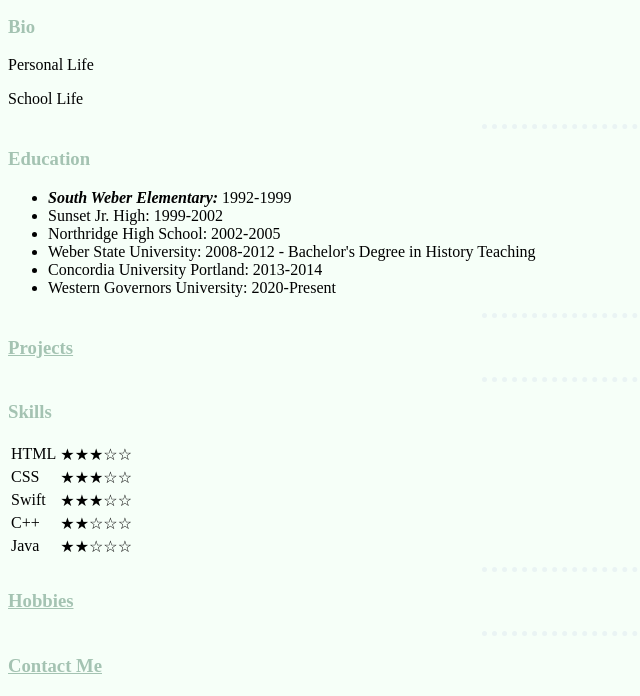
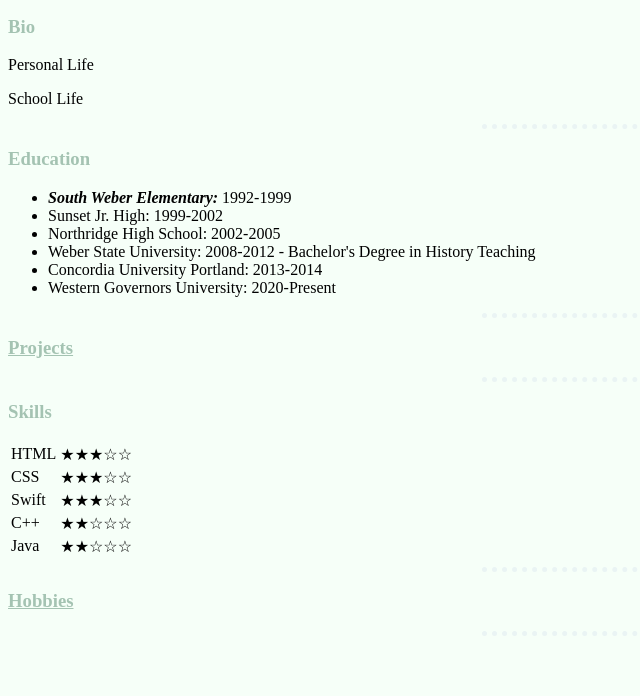
Before and after one commit to jopoll87/UCET2023PersonalWebsite, a plain HTML site: page index.html in a window 1280 px wide. Shown: the part 246-942 px from the top of the page, without its empty margins (0-640 px from the left). After the commit the page ends 890 px from the top, so only its background shows below. Drawn offline with Linux system fonts and the light colour scheme.

Commit message:
index updates
remved contactMe paged from homepage

```diff
--- a/index.html
+++ b/index.html
@@ -66,7 +66,7 @@
 
     <hr>
 
-    <h3><a href="contactMe.html">Contact Me</a></h3>
+    <!-- <h3><a href="contactMe.html">Contact Me</a></h3> -->
 
   </body>
 </html>
```
